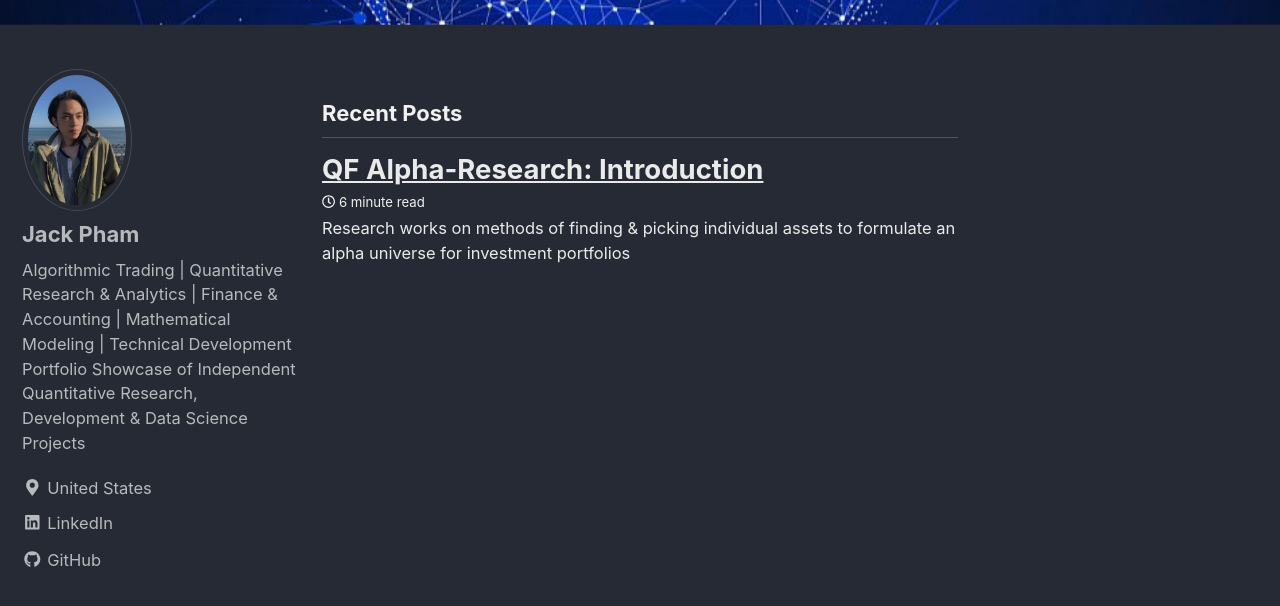
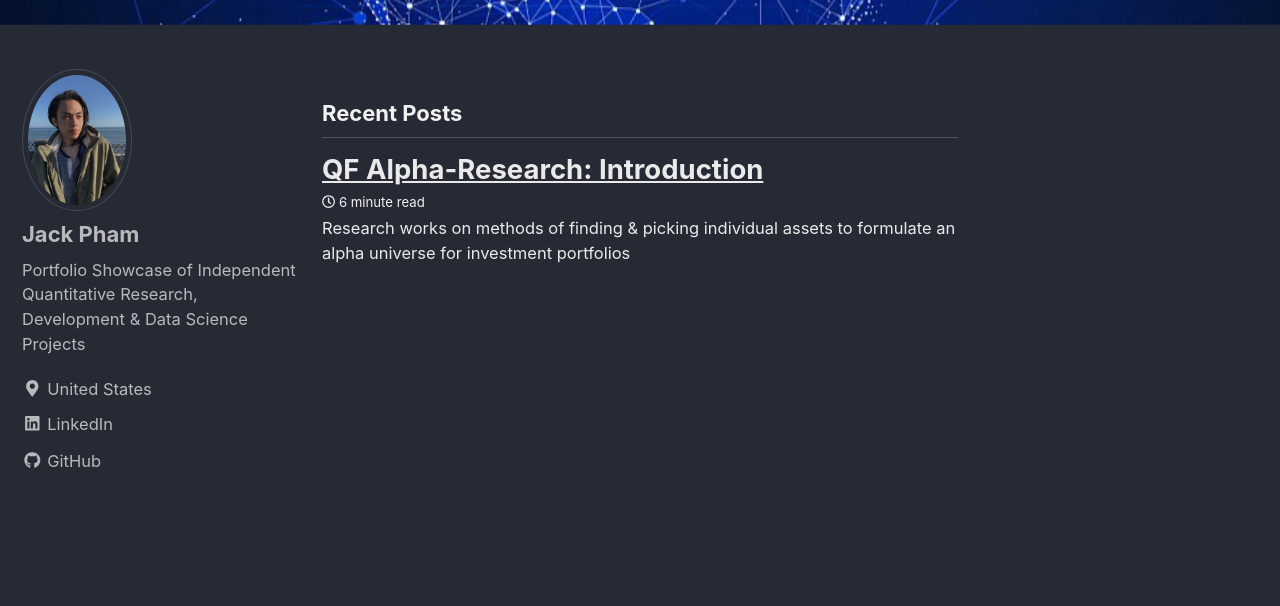
Before and after one commit to jp-quant/jp-quant.github.io, a Jekyll site: the page built from index.html, in a window 1280 px wide and 900 px high, scrolled down 419 px. Shown: the top 606 px of the window. Built offline with Jekyll 4.4.1, drawn with Linux system fonts in a browser that asks for light colours; nearby versions of some CDN libraries; the list of posts is cut into pages by our own code.

Commit message:
first post

```diff
--- a/_config.yml
+++ b/_config.yml
@@ -86,7 +86,7 @@ analytics:
 author:
   name             : "Jack Pham"
   avatar           : "/images/profile_1.jpeg" # path of avatar image, e.g. "/assets/images/bio-photo.jpg"
-  bio              : "Algorithmic Trading | Quantitative Research & Analytics | Finance & Accounting | Mathematical Modeling | Technical Development \n Portfolio Showcase of Independent Quantitative Research, Development & Data Science Projects"
+  bio              : "Portfolio Showcase of Independent Quantitative Research, Development & Data Science Projects"
   location         : "United States"
   email            :
   uri              :
```
